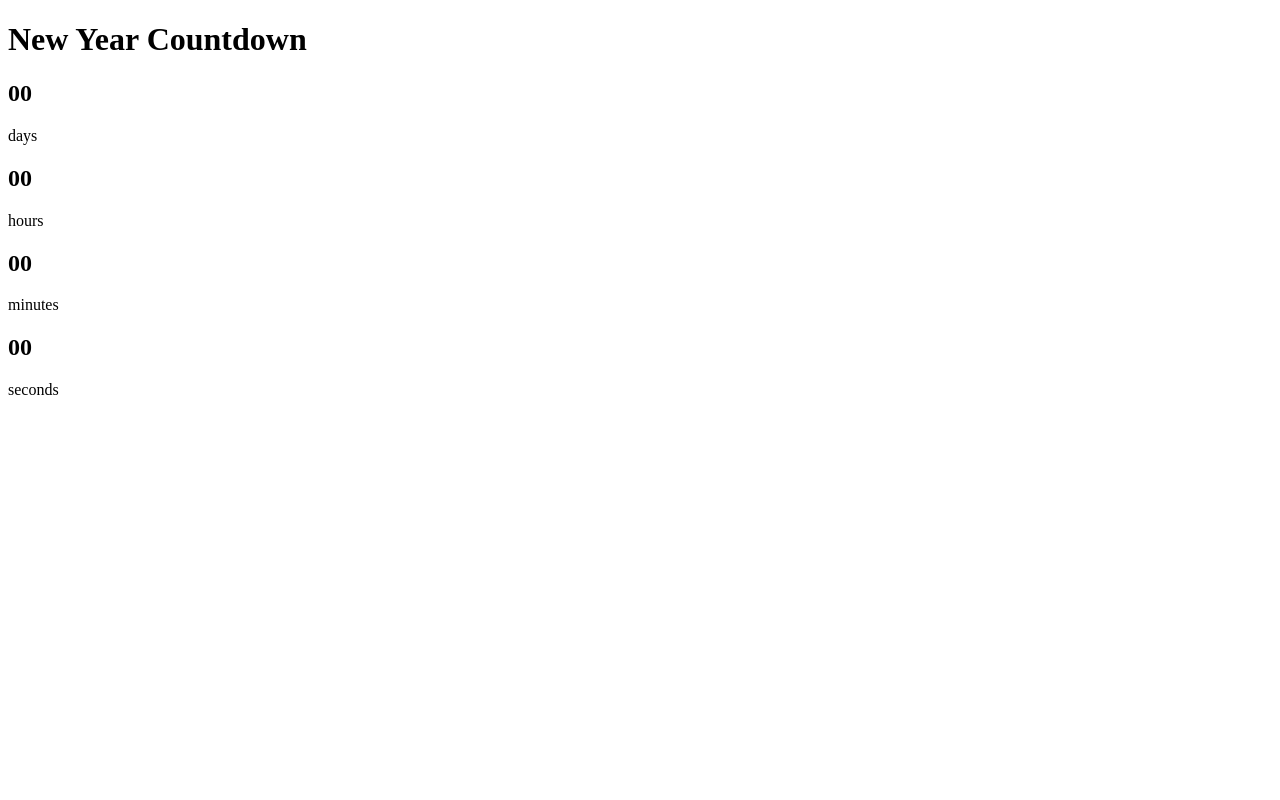
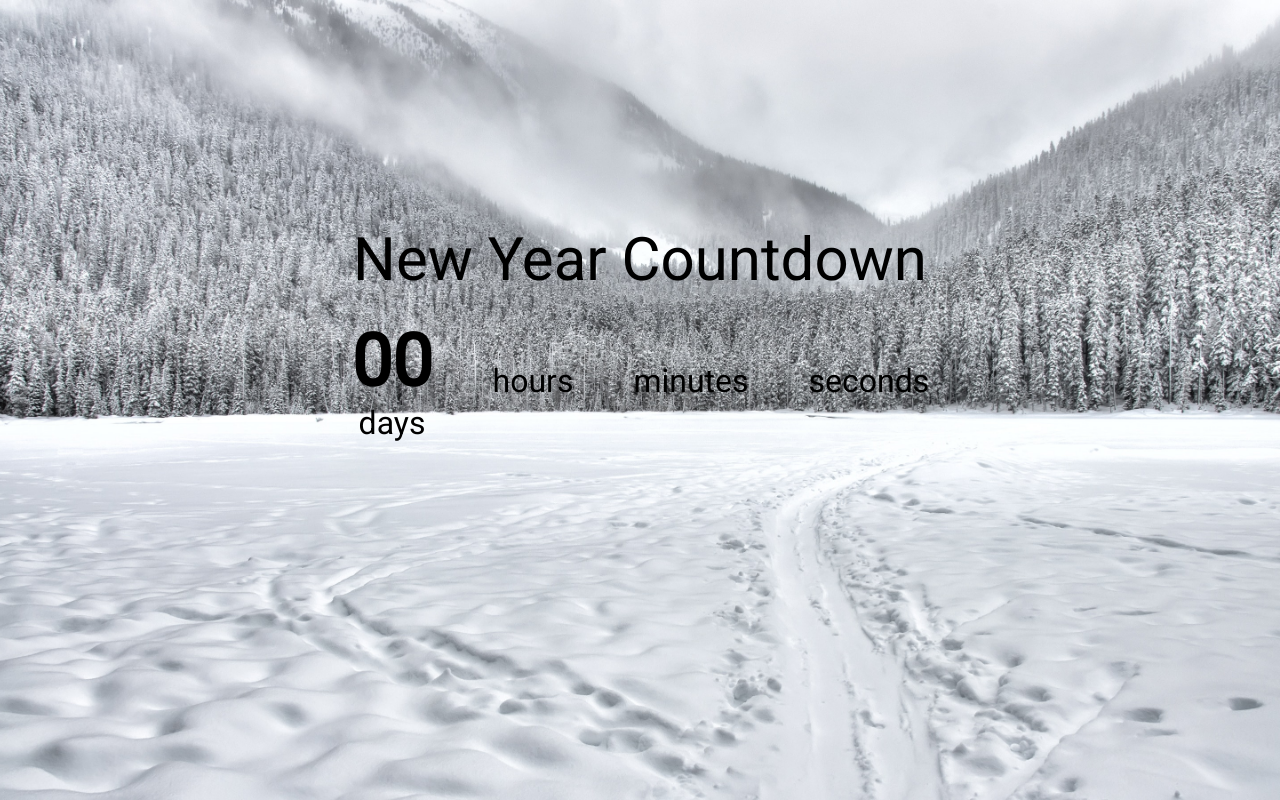
Before and after one commit to Asonance11/New-Year-Countdown, a plain HTML site: page index.html in a window 1280 px wide. Drawn offline with Linux system fonts and the light colour scheme.

Commit message:
styling done

```diff
--- a/index.html
+++ b/index.html
@@ -23,17 +23,17 @@
 			</div>
 
 			<div class="time">
-				<h2 class="hours" id="hours">00</h2>
+				<h2 class="hours" id="hours"></h2>
 				<p>hours</p>
 			</div>
 
 			<div class="time">
-				<h2 class="minutes" id="minutes">00</h2>
+				<h2 class="minutes" id="minutes"></h2>
 				<p>minutes</p>
 			</div>
 
 			<div class="time">
-				<h2 class="seconds" id="seconds">00</h2>
+				<h2 class="seconds" id="seconds"></h2>
 				<p>seconds</p>
 			</div>
 		</div>
--- a/style.css
+++ b/style.css
@@ -0,0 +1,37 @@
+* {
+	box-sizing: border-box;
+	margin: 0;
+	padding: 0;
+	font-family: 'roboto', 'sans-serif';
+}
+body {
+	background-image: url(./pexels-james-wheeler-1571442.jpg);
+	background-repeat: no-repeat;
+	background-position: center center;
+	background-size: cover;
+	height: 100vh;
+	display: flex;
+	flex-direction: column;
+	align-items: center;
+	justify-content: center;
+	text-align: center;
+}
+h1 {
+	font-size: 60px;
+	font-weight: normal;
+	margin: -150px 0 40px;
+}
+.timeContainer {
+	display: flex;
+	transform: scale(2);
+}
+.time {
+	display: flex;
+	flex-direction: column;
+	align-items: center;
+	justify-content: center;
+	margin: 15px;
+}
+.time h2 {
+	font-size: 36px;
+}
```
